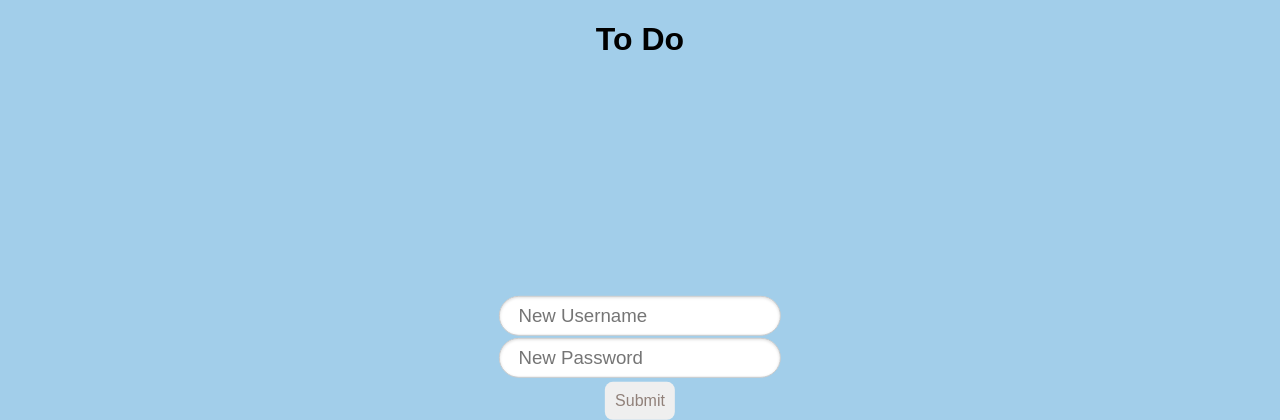
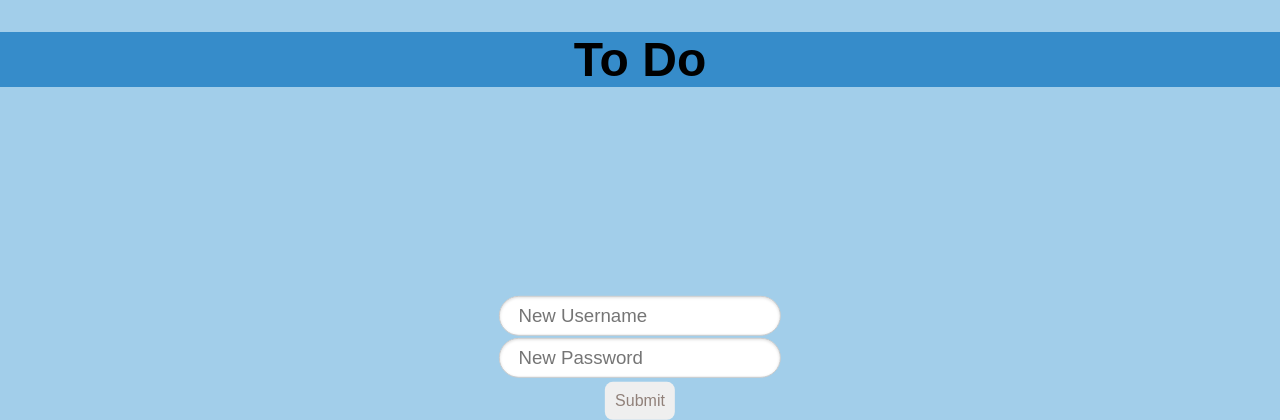
Before and after one commit to TiredFarmer/To-Do-List, a Flask app: template template/create_account.html in a window 1280 px wide. Shown: the top 420 px of the page. Run offline with Flask 2, Linux system fonts and the light colour scheme; the template is opened without the code that fills it, so the values that code supplies are empty; some libraries are stand-ins or nearby versions.

Commit message:
Added Header

```diff
--- a/static/css/styles.css
+++ b/static/css/styles.css
@@ -3,6 +3,14 @@
 }
 h1 {
   color: black;
+}
+
+.header {
+  padding: 0.001%;
+  text-align: center;
+  background: #368cca;
+  color: white;
+  font-size: 24px;
 }
 
 .container {
--- a/template/create_account.html
+++ b/template/create_account.html
@@ -17,9 +17,9 @@
   </head>
   <body>
 
-  <center>
+  <div class="header">
     <h1>To Do</h1>
-  </center>
+  </div>
 
   <div class="container">
     <div class="center">
--- a/template/login.html
+++ b/template/login.html
@@ -17,9 +17,10 @@
   </head>
   <body>
 
-  <center>
+  <div class="header">
     <h1>To Do</h1>
-  </center>
+  </div>
+
 
   <div class="container">
     <div class="center">
```
